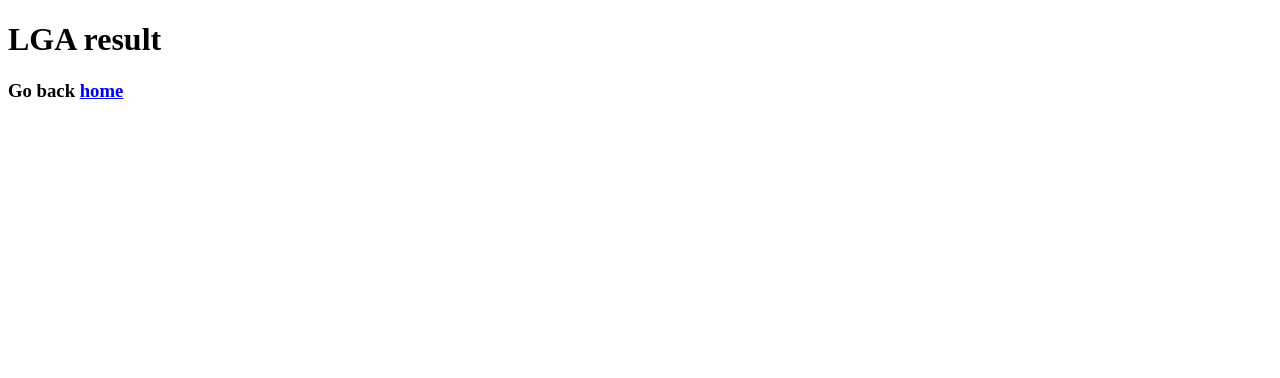
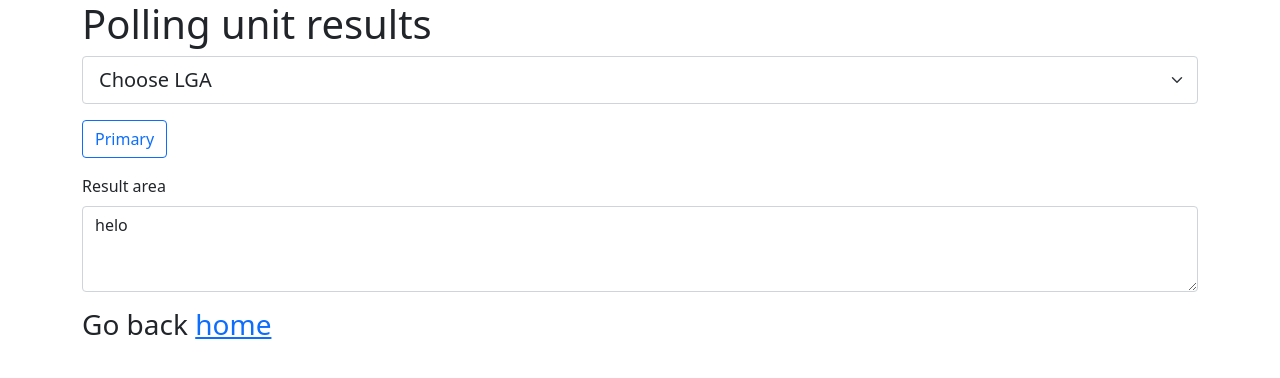
Before and after one commit to Clemcy9/bincom-test, a Django app: page /home/lga-res/ in a window 1280 px wide. Shown: the top 378 px of the page. Run offline with Django 4.2, Linux system fonts and the light colour scheme.

Commit message:
added bootstrap to the project, styled some of the templates

```diff
--- a/dbModels/templates/index.html
+++ b/dbModels/templates/index.html
@@ -4,9 +4,11 @@
     <meta charset="UTF-8">
     <meta http-equiv="X-UA-Compatible" content="IE=edge">
     <meta name="viewport" content="width=device-width, initial-scale=1.0">
+    <link href="https://cdn.jsdelivr.net/npm/bootstrap@5.0.2/dist/css/bootstrap.min.css" rel="stylesheet" integrity="sha384-EVSTQN3/azprG1Anm3QDgpJLIm9Nao0Yz1ztcQTwFspd3yD65VohhpuuCOmLASjC" crossorigin="anonymous">
+
     <title>Document</title>
 </head>
-<body>
+<body class="container-md">
     <div>
         <h1>
             Welcome To INEC Result Portal Clone
@@ -35,5 +37,6 @@
         <p><strong>username: clemcy9@gmail.com</strong></p>
         <strong>password: 08020366909</strong>
     </div>
+    <script src="https://cdn.jsdelivr.net/npm/bootstrap@5.0.2/dist/js/bootstrap.bundle.min.js" integrity="sha384-MrcW6ZMFYlzcLA8Nl+NtUVF0sA7MsXsP1UyJoMp4YLEuNSfAP+JcXn/tWtIaxVXM" crossorigin="anonymous"></script>
 </body>
 </html>
--- a/dbModels/templates/lga.html
+++ b/dbModels/templates/lga.html
@@ -4,18 +4,40 @@
     <meta charset="UTF-8">
     <meta http-equiv="X-UA-Compatible" content="IE=edge">
     <meta name="viewport" content="width=device-width, initial-scale=1.0">
-    <title>LGA result</title>
+    <link href="https://cdn.jsdelivr.net/npm/bootstrap@5.0.2/dist/css/bootstrap.min.css" rel="stylesheet" integrity="sha384-EVSTQN3/azprG1Anm3QDgpJLIm9Nao0Yz1ztcQTwFspd3yD65VohhpuuCOmLASjC" crossorigin="anonymous">
+
+    <title>Polling unit result</title>
 </head>
 <body>
-    <div>
+    <div class="container-md mx-auto">
         <h1>
-            LGA result
+            Polling unit results
         </h1>
     </div>
-    <div>
+    <div class="mb-3 container-md">
+        <form action="">
+            <select class="form-select form-select-lg mb-3" aria-label=".form-select-lg example">
+                <option selected>Choose LGA</option>
+                <option value="1">One</option>
+                <option value="2">Two</option>
+                <option value="3">Three</option>
+              </select>
+
+
+              <button type="button" class="btn btn-outline-primary">Primary</button>
+        </form>
+
+
+      <div class="mb-3 mt-3">
+        <label for="exampleFormControlTextarea1" class="form-label">Result area</label>
+        <textarea class="form-control" id="exampleFormControlTextarea1" rows="3" >helo</textarea>
+      </div>
+    <div class="mt-3">
         <h3>
             Go back <a href="{% url 'dbModels:home' %}">home</a>
         </h3>
     </div>
+
+    <script src="https://cdn.jsdelivr.net/npm/bootstrap@5.0.2/dist/js/bootstrap.bundle.min.js" integrity="sha384-MrcW6ZMFYlzcLA8Nl+NtUVF0sA7MsXsP1UyJoMp4YLEuNSfAP+JcXn/tWtIaxVXM" crossorigin="anonymous"></script>
 </body>
 </html>
```
Also changed, not shown: dbModels/templates/pu.html (+35 -2 lines).
